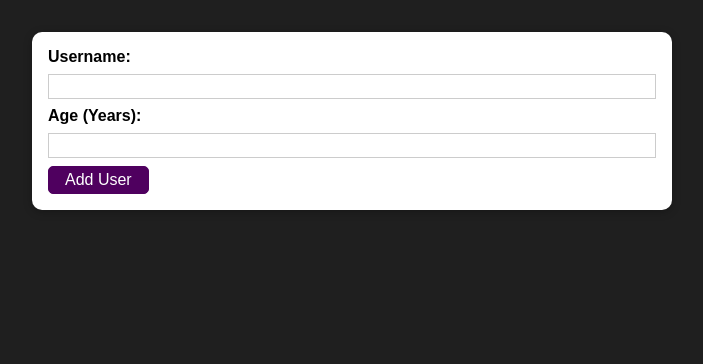
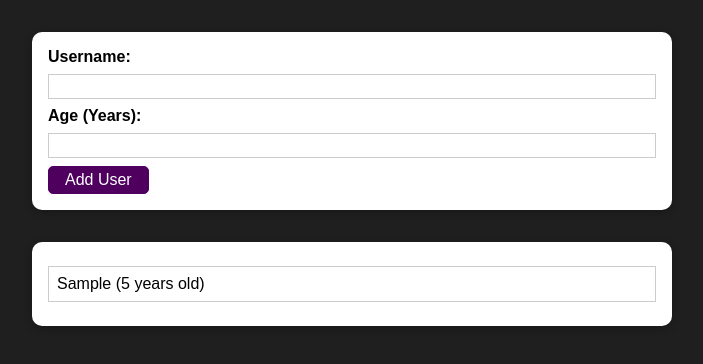
Before and after one commit to locaulker/simple-react-app, a React (Create React App) app: page / in a window 1280 px wide. Both pictures are taken after typing "Sample", "5" into the empty fields and a click on the button "Add User". Shown: the top 364 px of the page, without its empty margins (288-991 px from the left). Built offline with nearby package versions, Linux system fonts and the light colour scheme.

Commit message:
added usersList component

```diff
--- a/src/App.js
+++ b/src/App.js
@@ -1,10 +1,23 @@
-import React from "react"
+import React, { useState } from "react"
 import AddUser from "./components/Users/AddUser"
+import UsersList from "./components/Users/UsersList"
 
 const App = () => {
+  const [usersList, setUsersList] = useState([])
+
+  const addUserHandler = (uName, uAge) => {
+    setUsersList(prevUsersList => {
+      return [
+        ...prevUsersList,
+        { name: uName, age: uAge, id: Math.random().toString() },
+      ]
+    })
+  }
+
   return (
     <div>
-      <AddUser />
+      <AddUser onAddUser={addUserHandler} />
+      <UsersList users={usersList} />
     </div>
   )
 }
--- a/src/components/Users/AddUser.js
+++ b/src/components/Users/AddUser.js
@@ -19,7 +19,8 @@
       return
     }
 
-    console.log(enteredUsername, enteredAge)
+    // console.log(enteredUsername, enteredAge)
+    props.onAddUser(enteredUsername, enteredAge)
     setEnteredUsername("")
     setEnteredAge("")
   }
--- /dev/null
+++ b/src/components/Users/UsersList.js
@@ -0,0 +1,20 @@
+import React from "react"
+
+import Card from "../UI/Card"
+import classes from "./UsersList.module.css"
+
+const UsersList = props => {
+  return (
+    <Card className={classes.users}>
+      <ul>
+        {props.users.map(user => (
+          <li key={user.id}>
+            {user.name} ({user.age} years old)
+          </li>
+        ))}
+      </ul>
+    </Card>
+  )
+}
+
+export default UsersList
--- /dev/null
+++ b/src/components/Users/UsersList.module.css
@@ -0,0 +1,16 @@
+.users {
+  margin: 2rem auto;
+  width: 90%;
+  max-width: 40rem;
+}
+
+.users ul {
+  list-style: none;
+  padding: 1rem;
+}
+
+.users li {
+  border: 1px solid #ccc;
+  margin: 0.5rem 0;
+  padding: 0.5rem;
+}
```
